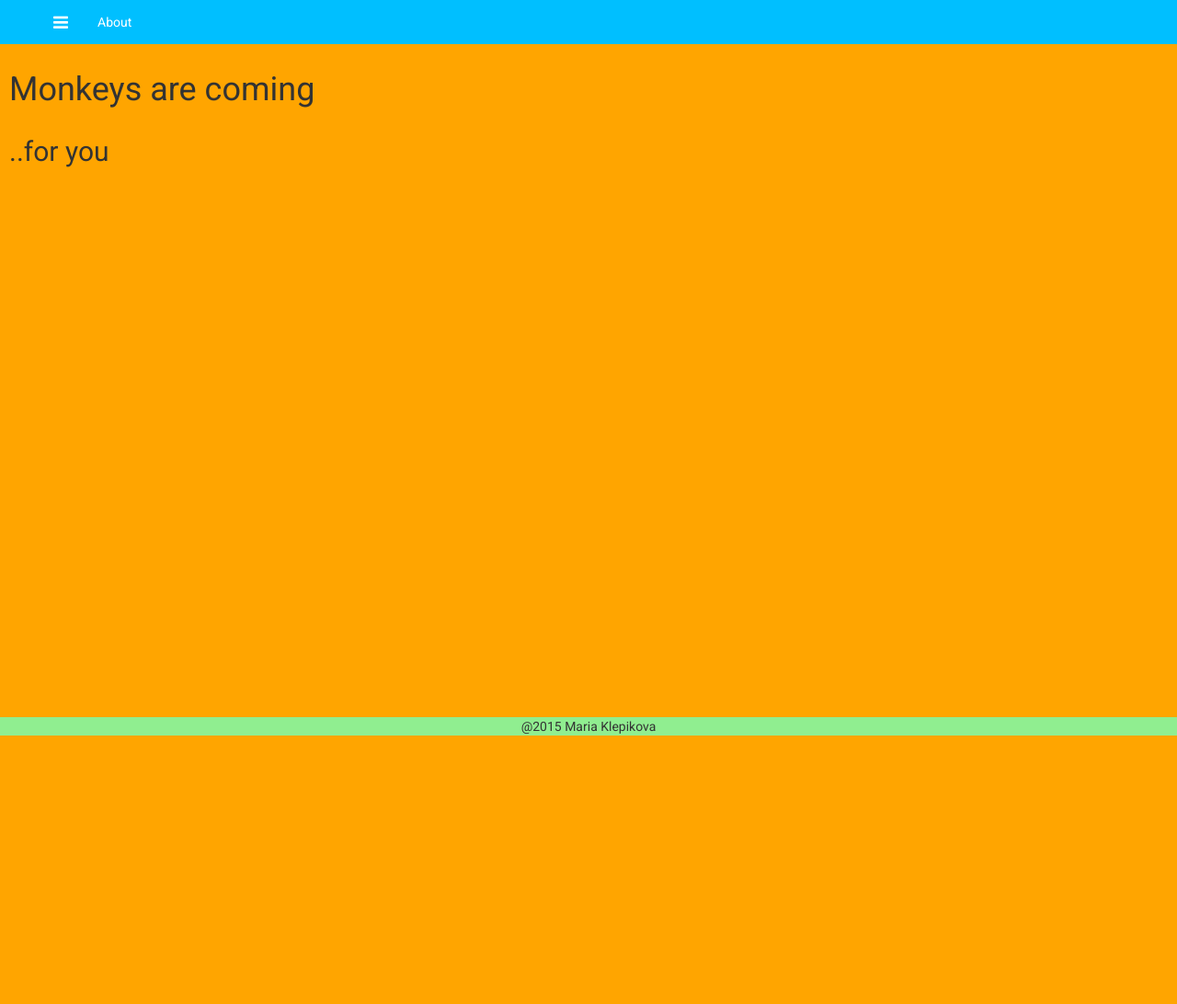
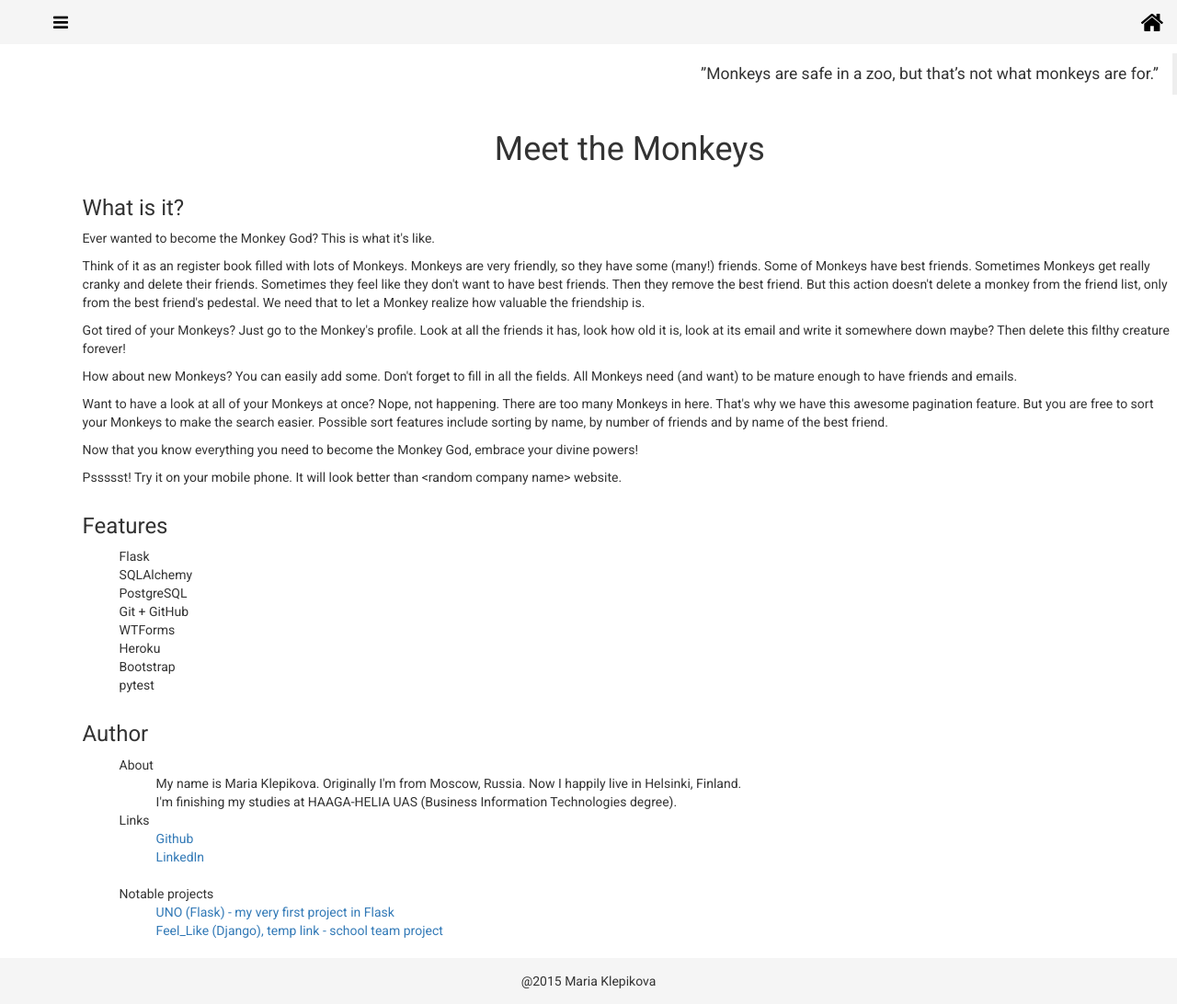
Before and after one commit to Nonse/monkeys, a Flask app: page / in a window 1280 px wide. Shown: the whole page at 92% size. Before the commit the page ends 800 px from the top, so only its background shows below. Run offline with Flask 2, Linux system fonts and the light colour scheme; data that the repository does not hold is empty; some libraries are stand-ins or nearby versions.

Commit message:
Appearance improved
+ overall style
+ wtforms style
+ home page

```diff
--- a/app/static/style.css
+++ b/app/static/style.css
@@ -9,6 +9,26 @@ body{
   flex-direction: column;
   text-align: center;
   min-height: 100%;
+}
+
+.logo {
+  position: absolute;
+  right: 0;
+  font-size: 20px;
+  line-height: 48px;
+  padding: 0 10px 0 0;
+}
+
+.logo a {
+  padding: 0 !important;
+}
+
+.logo a:hover {
+  background-color: #f5f5f5 !important;
+}
+
+h1 {
+  text-align: center;
 }
 
 .monkey-brand {
@@ -26,9 +46,6 @@ body{
   align-items: stretch;
   justify-content: flex-start;
   flex: 1 1;
-  border-style: solid;
-  border-width: 5px;
-  border-color: red;
 }
 
 @media (max-width: 540px){
@@ -42,50 +59,42 @@ body{
   flex-direction: column;
   align-items: center;
   display: flex;
-  border-style: solid;
-  border-width: 5px;
-  border-color: yellow;
-}
-
-.avatar{
-  border-style: solid;
-  border-width: 5px;
-  border-color: blue;
+  border-right: 1px solid #e5e5e5;
+  padding-right: 2%;
 }
 
 .info{
   order: 1;
-  /*flex: 1 1;*/
-  border-style: solid;
-  border-width: 5px;
-  border-color: green;
   padding: 15px;
 }
 
-.info ul{
+ul{
   list-style: none;
 }
 
 .friends-row{
   padding: 0;
   margin: 0 ;
-  list-style: none;
   display: flex;
   flex-flow: row wrap;
-  justify-content: center;
 }
 
 .friends-item{
   border-style: solid;
   border-width: 2px;
-  border-color: #000;
+  border-color: #f5f5f5;
   padding: 5px;
-  height: 300px;
+  min-height: 180px;
   width: 180px;
   margin: 10px 10px 10px 0;
   text-align: center;
   flex-direction: column;
   display: flex;
+}
+
+.flex-gap{
+  width: 180px;
+  margin: 0 10px 0 0;
 }
 
 .profile-buttons{
@@ -97,25 +106,26 @@ body{
 
 .header {
   background: tomato;
+  text-align: center;
 }
 
 .footer {
-  background: lightgreen;
+  background: #f5f5f5;
+  height: 50px;
+  line-height: 50px;
 }
 
 .main {
   text-align: left;
-  background: orange;
   flex: 1 1;
   display: flex;
   flex-direction: column;
-  padding: 10px;
+  padding: 10px 0 10px 7%;
 }
 
 .navigation {
-  list-style: none;
+  background: #f5f5f5;
   margin: 0;
-  background: deepskyblue;
   display: flex;
   -webkit-flex-flow: row wrap;
   justify-content: flex-start;
@@ -125,13 +135,42 @@ body{
   text-decoration: none;
   display: block;
   padding: 1em;
-  color: white;
+  color: black;
 }
 
 .navigation a:hover {
-  background: #00b7f5;
+  background: #fff;
 }
 
 .pagination {
   align-self: center;
+  border-color: #f5f5f5;
+  display: flex;
+  justify-content: center;
 }
+
+.pagination a {
+  background-color: #fff !important;
+  border-color: #f5f5f5 !important;
+  color: #000 !important;
+}
+
+.pagination a:hover {
+  background-color: #f5f5f5 !important;
+}
+
+.pagination li.active a {
+  background-color: #f5f5f5 !important;
+}
+
+.btn-full-width {
+  width: 100%;
+}
+
+.bold-text {
+  font-weight: bold;
+}
+
+.form {
+  width: 400px;
+}
--- a/app/templates/base.html
+++ b/app/templates/base.html
@@ -20,7 +20,7 @@
     <li><a href="{{ url_for('create_monkey') }}">Add Monkey</a></li>
     </ul>
   </li>
-  <li><a href="#">About</a></li>
+  <li class="logo"><a href="/"><span class="fa fa-home fa-fw fa-lg"></span></a></li>
 </ul>
 <article class="main">
 {% with messages = get_flashed_messages() %}
--- a/app/templates/index.html
+++ b/app/templates/index.html
@@ -1,7 +1,52 @@
 {% extends "base.html" %}
 
 {% block innercontent %}
-<h1>Monkeys are coming</h1>
-<h2>..for you</h2>
-
+<blockquote class="blockquote-reverse">
+  <p>”Monkeys are safe in a zoo, but that’s not what monkeys are for.”</p>
+</blockquote>
+<h1>Meet the Monkeys</h1>
+<h3>What is it?</h3>
+<p>Ever wanted to become the Monkey God? This is what it's like.</p>
+<p>Think of it as an register book filled with lots of Monkeys. Monkeys are very friendly, so they have some (many!) friends.
+Some of Monkeys have best friends. Sometimes Monkeys get really cranky and delete their friends. Sometimes they feel like they don't want to have best friends.
+Then they remove the best friend. But this action doesn't delete a monkey from the friend list, only from the best friend's pedestal. We need that to let a Monkey
+realize how valuable the friendship is.</p>
+<p>Got tired of your Monkeys? Just go to the Monkey's profile. Look at all the friends it has, look how old it is, look at its email and write it somewhere down maybe? Then delete this filthy creature forever!</p>
+<p>How about new Monkeys? You can easily add some. Don't forget to fill in all the fields. All Monkeys need (and want) to be mature enough to have friends and emails.</p>
+<p>Want to have a look at all of your Monkeys at once? Nope, not happening. There are too many Monkeys in here. That's why we have this awesome pagination feature.
+But you are free to sort your Monkeys to make the search easier. Possible sort features include sorting by name, by number of friends and by name of the best friend.</p>
+<p>Now that you know everything you need to become the Monkey God, embrace your divine powers!</p>
+<p>Pssssst! Try it on your mobile phone. It will look better than &lt;random company name&gt; website.</p>
+<h3>Features</h3>
+<ul>
+  <li>Flask</li>
+  <li>SQLAlchemy</li>
+  <li>PostgreSQL</li>
+  <li>Git + GitHub</li>
+  <li>WTForms</li>
+  <li>Heroku</li>
+  <li>Bootstrap</li>
+  <li>pytest</li>
+</ul>
+<h3>Author</h3>
+<ul>
+  <li>About
+    <ul>
+      <li>My name is Maria Klepikova. Originally I'm from Moscow, Russia. Now I happily live in Helsinki, Finland.</li>
+      <li>I'm finishing my studies at HAAGA-HELIA UAS (Business Information Technologies degree).</li>
+    </ul>
+  </li>
+  <li>Links
+    <ul>
+      <li><a href="http://github.com/Nonse">Github</a></li>
+      <li><a href="http://fi.linkedin.com/in/mariaklepikova">LinkedIn</a></li><br>
+    </ul>
+  </li>
+  <li>Notable projects
+    <ul>
+      <li><a href="http://www.unoakter.com/">UNO (Flask) - my very first project in Flask</a></li>
+      <li><a href="http://80.240.135.237/">Feel_Like (Django), temp link - school team project</a></li>
+    </ul>
+  </li>
+</ul>
 {% endblock %}
```
Also changed, not shown: app/templates/create.html (+13 -12 lines), app/templates/edit.html (+13 -13 lines), app/templates/includes/add_friends.html (+8 -4 lines), app/templates/includes/friends.html (+13 -9 lines), app/templates/search.html (+40 -19 lines).
